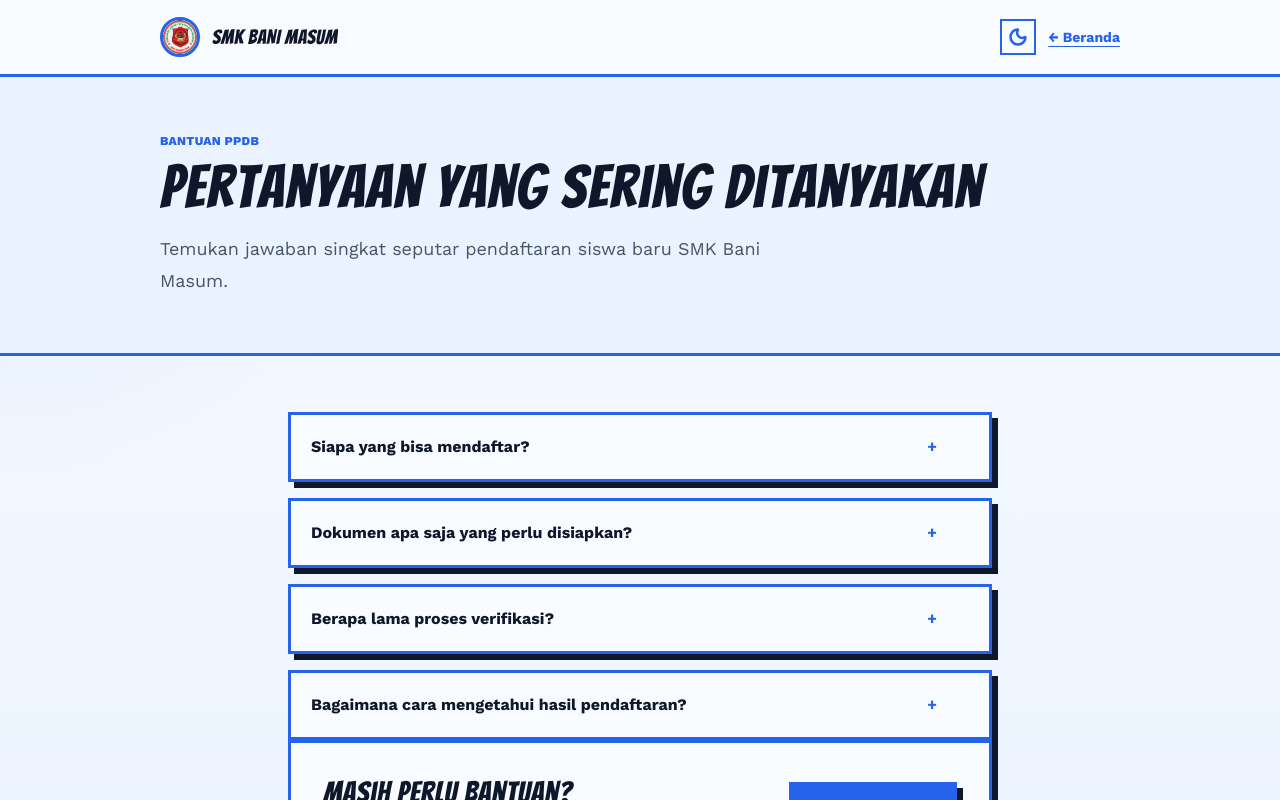
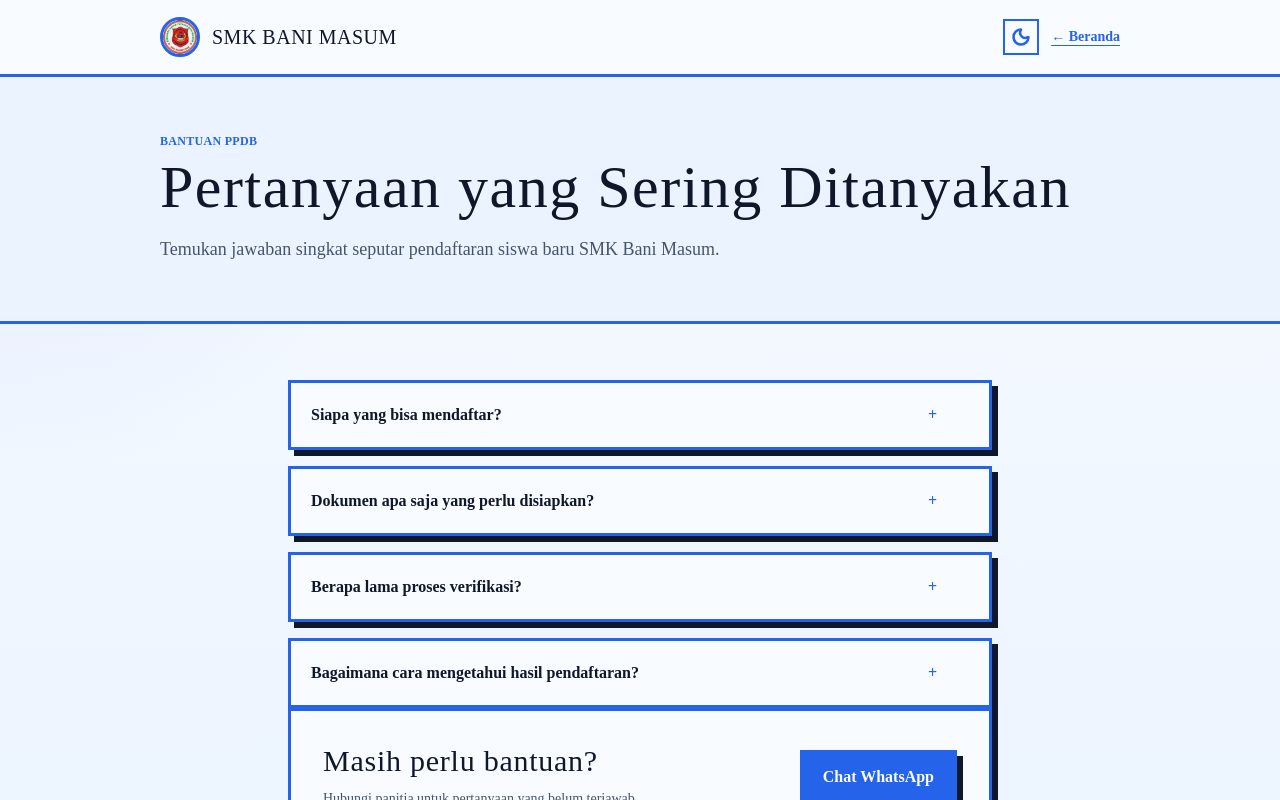
Before and after one commit to 0xHadiRamdhani/BaniMaHub-PPDB, a Next.js app: page /faq in a window 1280 px wide. Shown: the top 800 px of the page. Built offline with nearby package versions, Linux system fonts and the light colour scheme.

Commit message:
style: change font to Times New Roman globally

```diff
--- a/app/globals.css
+++ b/app/globals.css
@@ -40,7 +40,7 @@ html[data-theme="dark"] {
   --color-primary: var(--primary);
   --color-primary-strong: var(--primary-strong);
   --color-primary-soft: var(--primary-soft);
-  --font-sans: var(--font-work-sans);
+  --font-sans: "Times New Roman", Times, serif;
 }
 
 * {
@@ -87,7 +87,7 @@ body {
     radial-gradient(circle at top left, rgba(37, 99, 235, 0.12), transparent 30%),
     linear-gradient(180deg, var(--paper) 0%, var(--paper-soft) 100%);
   color: var(--ink);
-  font-family: var(--font-work-sans), sans-serif;
+  font-family: "Times New Roman", Times, serif;
   -webkit-font-smoothing: antialiased;
 }
 
@@ -181,7 +181,7 @@ textarea::placeholder {
 }
 
 .font-display {
-  font-family: var(--font-bangers), cursive;
+  font-family: "Times New Roman", Times, serif;
   letter-spacing: 0.025em;
 }
 
--- a/app/layout.tsx
+++ b/app/layout.tsx
@@ -1,18 +1,6 @@
 import type { Metadata } from "next";
-import { Bangers, Work_Sans } from "next/font/google";
 import Script from "next/script";
 import "./globals.css";
-
-const workSans = Work_Sans({
-  variable: "--font-work-sans",
-  subsets: ["latin"],
-});
-
-const bangers = Bangers({
-  variable: "--font-bangers",
-  subsets: ["latin"],
-  weight: "400",
-});
 
 export const metadata: Metadata = {
   title: "PPDB SMK Bani Masum",
@@ -21,7 +9,7 @@ export const metadata: Metadata = {
 
 export default function RootLayout({ children }: { children: React.ReactNode }) {
   return (
-    <html lang="id" className={`${workSans.variable} ${bangers.variable}`} suppressHydrationWarning>
+    <html lang="id" suppressHydrationWarning>
       <head>
         <Script id="theme-init" strategy="beforeInteractive" dangerouslySetInnerHTML={{ __html: `(() => { try { const theme = localStorage.getItem("ppdb:theme"); if (theme === "dark") { document.documentElement.dataset.theme = "dark"; document.documentElement.style.colorScheme = "dark"; } } catch {} })()` }} />
       </head>
```
